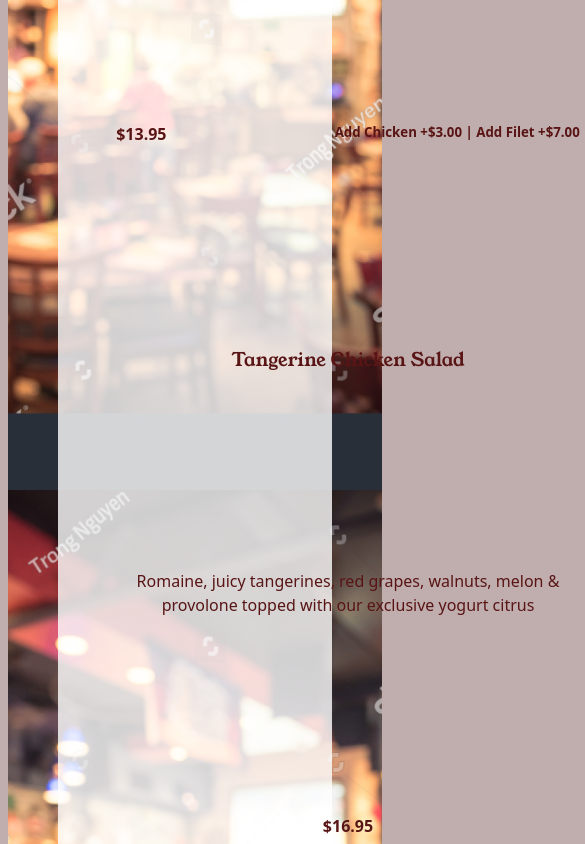
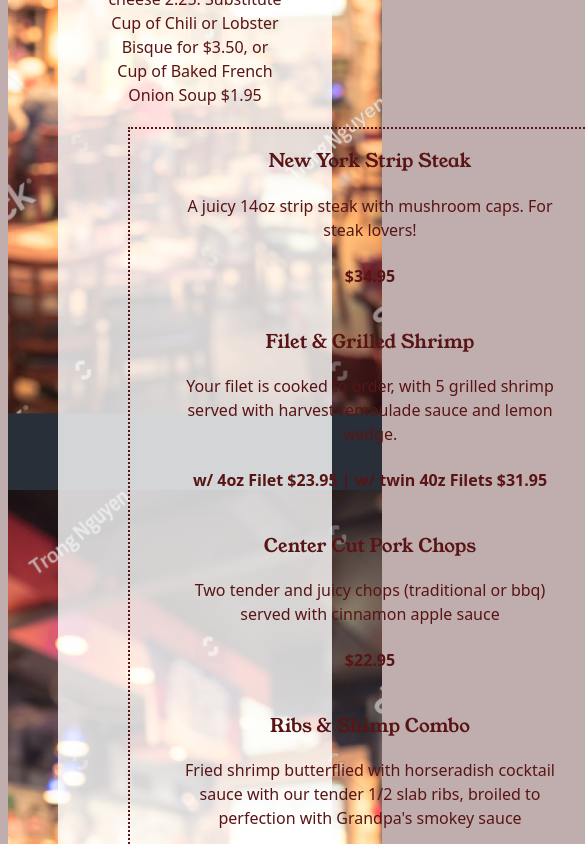
Before and after one commit to ChazSam/Nell-s, a React (Vite) app in the folder nell-s/: page /menu in a window 390 px wide. Shown: the part 10800-11644 px from the top of the page, 585 px wide, since content can reach past the window. Built offline with nearby package versions, Linux system fonts and the light colour scheme.

Commit message:
flex menu

```diff
--- a/nell-s/src/App.css
+++ b/nell-s/src/App.css
@@ -32,19 +32,19 @@
 
 .menu-list {
   margin: 20px;
-  display: grid;
+  display: flex;
   grid-template-columns: auto auto auto;
   align-items: start;
   justify-content: space-between;
   border: 2px dotted;
-  /* flex-wrap: wrap; */
+  flex-wrap: wrap;
   justify-content: center;
   align-items: center;
-  /* width: 30em; */
+
 
 }
 .menu-items{
-  /* width: 20em; */
+  width: 25em;
   gap: 10em;
   justify-content: space-evenly;
 }
@@ -192,9 +192,8 @@
     scroll-snap-align: center;
   }
 
-  .menu-items{
-    flex-wrap: wrap;
-    display: flex;
+  .menu-list{
+
     width: 30em;
 
   }
--- a/nell-s/src/pages/Menu.tsx
+++ b/nell-s/src/pages/Menu.tsx
@@ -73,7 +73,7 @@
           <h3>Basket of Fries</h3>
           <h4>$6.25</h4>
         </div>{" "}
-<div className="menu-items">
+        <div className="menu-items">
             <h3>Burratta, Bruschetta & Olive Board</h3>
           <p>With toasted garlic bread crisps </p>
           <h4>$13.95</h4>
@@ -146,7 +146,7 @@
 
       <div>
         <h2>Soups, Salads, & Chili</h2>
-        <div className="menu-items">
+        <div className="menu-list">
 
         <div className="menu-items">
           <h3>Chef Joe's Soup of the Day</h3>
@@ -244,7 +244,7 @@
           Substitute Cup of Chili or Lobster Bisque for $3.50 or Cup of Baked
           French Onion Soup for $1.95
         </p>
-        <div className="menu-items">
+        <div className="menu-list">
 
         <div className="menu-items">
           <h3>Chicken Pot Pie</h3>
@@ -378,7 +378,7 @@
           Substitute Cup of Chili or Lobster Bisque for $3.50, or Cup of Baked
           French Onion Soup $1.95
         </p>
-        <div className="menu-items">
+        <div className="menu-list">
 
         <div className="menu-items">
           <h3>New York Strip Steak</h3>
@@ -444,7 +444,7 @@
           cup of Baked French Onion Soup for $1.95. Low Carbing? Say “skip the
           bread.”{" "}
         </p>
-        <div className="menu-items">
+        <div className="menu-list">
 
         <div className="menu-items">
           <h3>French Dip Sandwich</h3>
```
